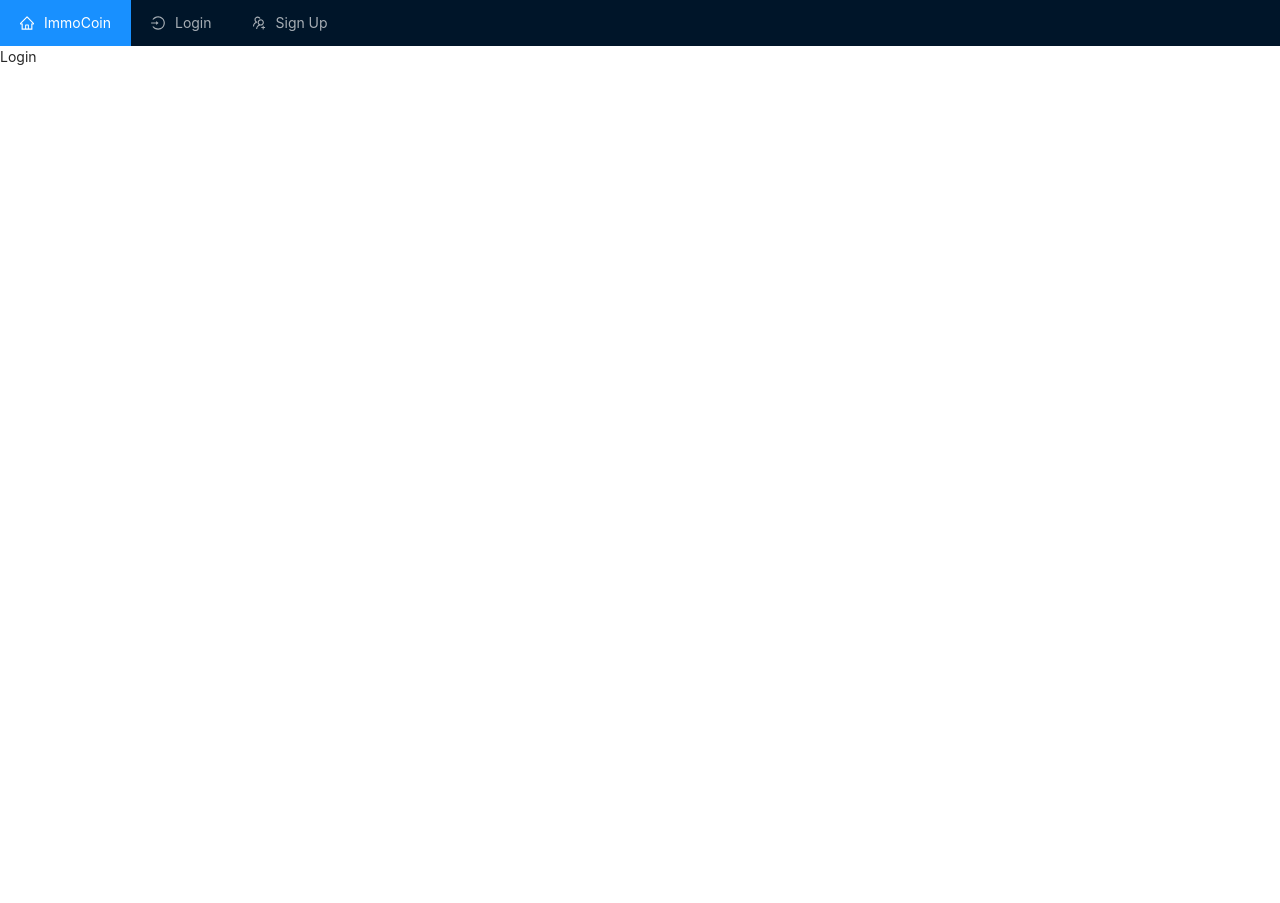
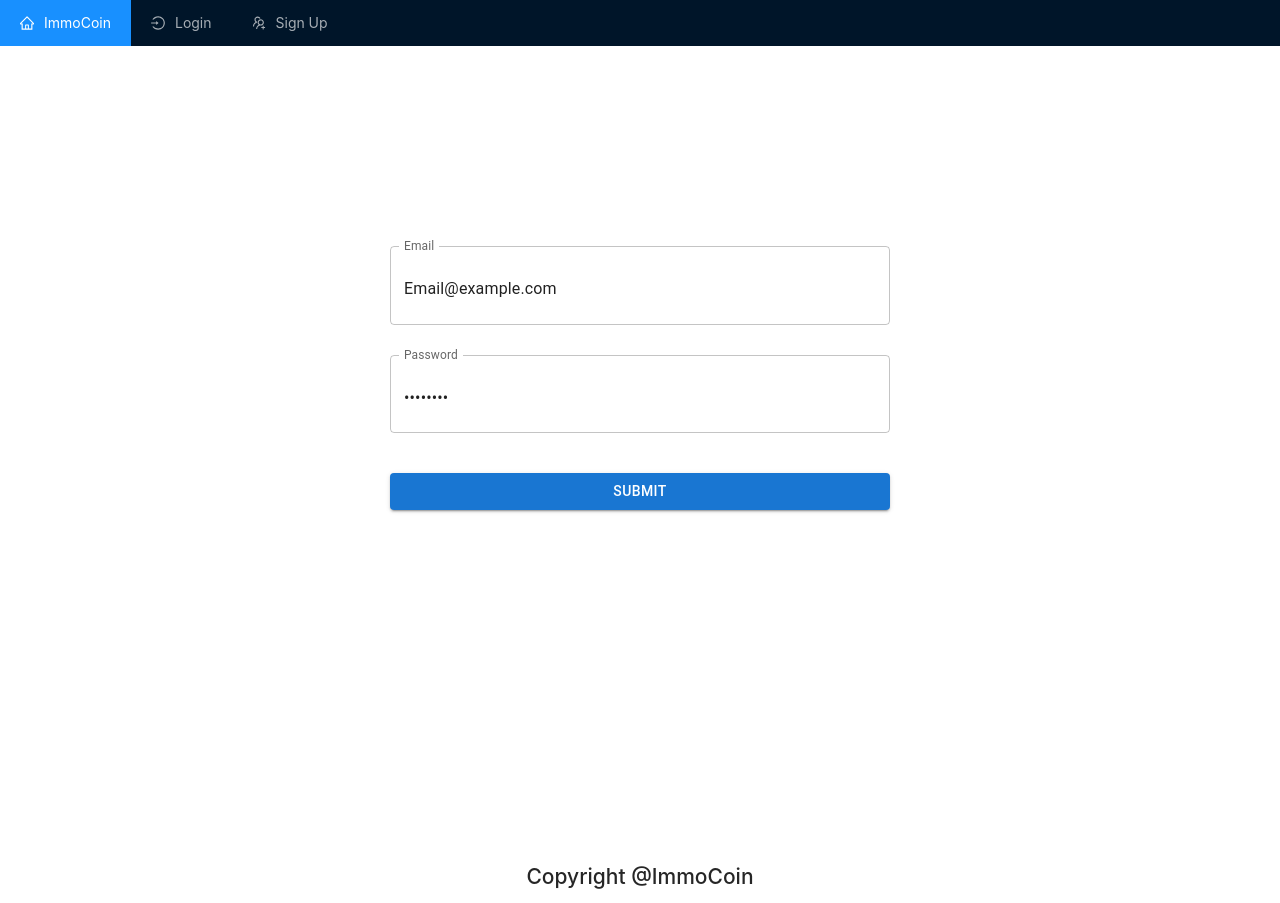
Before and after one commit to Nicoclos/immocoin_front, a React (Create React App) app: page /login in a window 1280 px wide. Before the commit the page ends 800 px from the top, so only its background shows below. Built offline with nearby package versions, Linux system fonts and the light colour scheme.

Commit message:
update_home_login_footer

```diff
--- a/package.json
+++ b/package.json
@@ -10,6 +10,7 @@
     "@mui/icons-material": "^5.5.0",
     "@mui/material": "^5.5.0",
     "antd": "^4.19.1",
+    "formik": "^2.2.9",
     "js-cookie": "^3.0.1",
     "postcss": "^8.4.8",
     "postcss-loader": "^6.2.1",
@@ -20,7 +21,8 @@
     "react-scripts": "^5.0.0",
     "redux": "^4.1.2",
     "sass": "^1.49.9",
-    "sass-loader": "^12.6.0"
+    "sass-loader": "^12.6.0",
+    "yup": "^0.32.11"
   },
   "scripts": {
     "start": "react-scripts start",
--- a/src/App.js
+++ b/src/App.js
@@ -6,6 +6,7 @@ import Profile from './Pages/Profile';
 import Register from './Pages/Register';
 import './App.scss';
 import Navbar from './components/Navbar';
+import Footer from './components/Footer';
 
 function App() {
     return (
@@ -18,6 +19,7 @@ function App() {
             <Route path="/profile" element={<Profile/>} />
             <Route path="/register" element={<Register/>} />
           </Routes>
+          <Footer />
         </BrowserRouter>
     )
 };
--- a/src/Pages/Home.jsx
+++ b/src/Pages/Home.jsx
@@ -3,17 +3,30 @@ import { renderMatches } from 'react-router-dom';
 import img from '../components/Assets/img/Immocoin.png';
 import '../components/Assets/styles/index.scss';
 import Display from '../components/Appartment';
-
-
+import Box from '@mui/material/Box';
 
 const Home = () => {
    return (
 
    <div>
+     <div className='banner'>
     <img src={img} />
-      <Display/>
+    </div>
+    <Box sx={{ display: 'grid', gridTemplateColumns: 'repeat(2, 1fr)', padding: 4, margin: 5 }}>
+        <Display/>
+        <Display/>
+        <Display/>
+        <Display/>
+        <Display/>
+        <Display/>
+        <Display/>
+        <Display/>
+        <Display/>
+        <Display/>
+      </Box>
 
     </div>
+
   );
    };
 
--- a/src/Pages/Login.jsx
+++ b/src/Pages/Login.jsx
@@ -1,10 +1,66 @@
-import React from 'react'
+import React from 'react';
+import { ReactDOM } from 'react';
+import { useFormik } from 'formik';
+import * as yup from 'yup';
+import { Button } from '@mui/material';
+import { TextField } from '@mui/material';
+
+const validationSchema = yup.object({
+  email: yup
+    .string('Enter your email')
+    .email('Enter a valid email')
+    .required('Email is required'),
+  password: yup
+    .string('Enter your password')
+    .min(8, 'Password should be of minimum 8 characters length')
+    .required('Password is required'),
+});
 
 const Login = () => {
+  const formik = useFormik({
+    initialValues: {
+      email: 'Email@example.com',
+      password: 'Password',
+    },
+    validationSchema: validationSchema,
+    onSubmit: (values) => {
+      alert(JSON.stringify(values, null, 2));
+    },
+  });
+
   return (
+    <div className='formlogin'>
+      <form onSubmit={formik.handleSubmit}>
+        <div className='textform'>
+        <TextField
+          fullWidth
+          id="email"
+          name="email"
+          label="Email"
+          value={formik.values.email}
+          onChange={formik.handleChange}
+          error={formik.touched.email && Boolean(formik.errors.email)}
+          helperText={formik.touched.email && formik.errors.email}
+        />
+        <TextField
+          fullWidth
+          id="password"
+          name="password"
+          label="Password"
+          type="password"
+          value={formik.values.password}
+          onChange={formik.handleChange}
+          error={formik.touched.password && Boolean(formik.errors.password)}
+          helperText={formik.touched.password && formik.errors.password}
+        />
+        </div>
+        <Button color="primary" variant="contained" fullWidth type="submit">
+          Submit
+        </Button>
+      </form>
+    </div>
+  );
+  };
 
-    <div>Login</div>
-  )
-}
 
 export default Login
--- a/src/components/Appartment/index.jsx
+++ b/src/components/Appartment/index.jsx
@@ -5,7 +5,7 @@ import ErrorOutlineIcon from '@mui/icons-material/ErrorOutline';
 
 const  Display = () => {
     return (
-
+        <div className='box2'>
       <Box
         sx={{
           display: 'flex',
@@ -16,6 +16,7 @@ const  Display = () => {
           borderRadius: '12px',
           boxShadow: 1,
           fontWeight: 'bold',
+
         }}
       >
         <Box
@@ -23,8 +24,8 @@ const  Display = () => {
           sx={{
             height: 233,
             width: 350,
-            maxHeight: { xs: 233, md: 167 },
-            maxWidth: { xs: 350, md: 250 },
+            maxHeight: { xs: 233, md: 250 },
+            maxWidth: { xs: 350, md: 350 },
           }}
           alt="The house from the offer."
           src="https://images.unsplash.com/photo-1512917774080-9991f1c4c750?auto=format&w=350&dpr=2"
@@ -35,14 +36,15 @@ const  Display = () => {
             flexDirection: 'column',
             alignItems: { xs: 'center', md: 'flex-start' },
             m: 3,
-            minWidth: { md: 350 },
+            minWidth: { md: 250 },
+
           }}
         >
           <Box component="span" sx={{ fontSize: 16, mt: 1 }}>
-            123 Main St, Phoenix AZ
+            Title
           </Box>
           <Box component="span" sx={{ color: 'primary.main', fontSize: 22 }}>
-            $280,000 — $310,000
+            Price : $  —  $
           </Box>
           <Box
             sx={{
@@ -55,6 +57,8 @@ const  Display = () => {
               display: 'flex',
               fontSize: 12,
               alignItems: 'center',
+
+
               '& svg': {
                 fontSize: 21,
                 mr: 0.5,
@@ -64,6 +68,7 @@ const  Display = () => {
           </Box>
         </Box>
       </Box>
+      </div>
     );
   }
 
--- a/src/components/Assets/styles/index.scss
+++ b/src/components/Assets/styles/index.scss
@@ -0,0 +1,57 @@
+.css-m2z4y0{
+    justify-items: center;
+}
+
+.box2 {
+    margin-bottom: 20px;
+    margin-right: 20px;
+}
+
+img {
+    max-width: 1903px;
+}
+
+.footer {
+    display: flex;
+    justify-content: center;
+}
+
+form{
+    display: flex;
+    flex-direction: column;
+    width: 500px;
+}
+
+.MuiOutlinedInput{
+    padding: 80px 80px;
+}
+
+.css-1sumxir{
+    position: fixed!important;
+}
+
+.css-1t8l2tu{
+    height: 5rem;
+}
+
+input{
+    width: 400px!important;
+    margin-top: 10px!important;
+    padding-bottom: 20px!important;
+    height: 2rem!important;
+}
+
+.formlogin{
+    display: flex;
+    justify-content: center;
+    padding-top: 200px;
+    padding-bottom: 350px;
+}
+
+.textform{
+    padding-bottom: 10px!important;
+}
+
+.MuiFormControl-root{
+    padding-bottom: 30px!important;
+}
--- a/src/components/Footer/index.jsx
+++ b/src/components/Footer/index.jsx
@@ -0,0 +1,12 @@
+import React from "react"
+import '../Assets/styles/index.scss';
+
+const Footer = () => {
+    return(
+    <div className="footer">
+    <h2>Copyright @ImmoCoin</h2>
+    </div>
+    )
+};
+
+export default Footer
--- a/src/components/Navbar/index.jsx
+++ b/src/components/Navbar/index.jsx
@@ -25,18 +25,12 @@ const Navbar = () => {
                     <Menu.Item key="home" icon={<HomeOutlined />}>
                         <Link to={`/`}>ImmoCoin</Link>
                     </Menu.Item>
-
-
-
                     <Menu.Item key="2"icon={<LoginOutlined />}>
                         <Link to={`/Login`} >Login</Link>
                     </Menu.Item>
-
                     <Menu.Item key="3" icon={<UsergroupAddOutlined />}>
                         <Link to={`/Register`}>Sign Up</Link>
                     </Menu.Item>
-
-
                     {isAuthenticated && (
                         <Menu.Item key="4">
                         <Link to="/logout" onClick={handleSignOut}>
```
Also changed, not shown: 2 other files (tests, documents, lock files or other folders).
